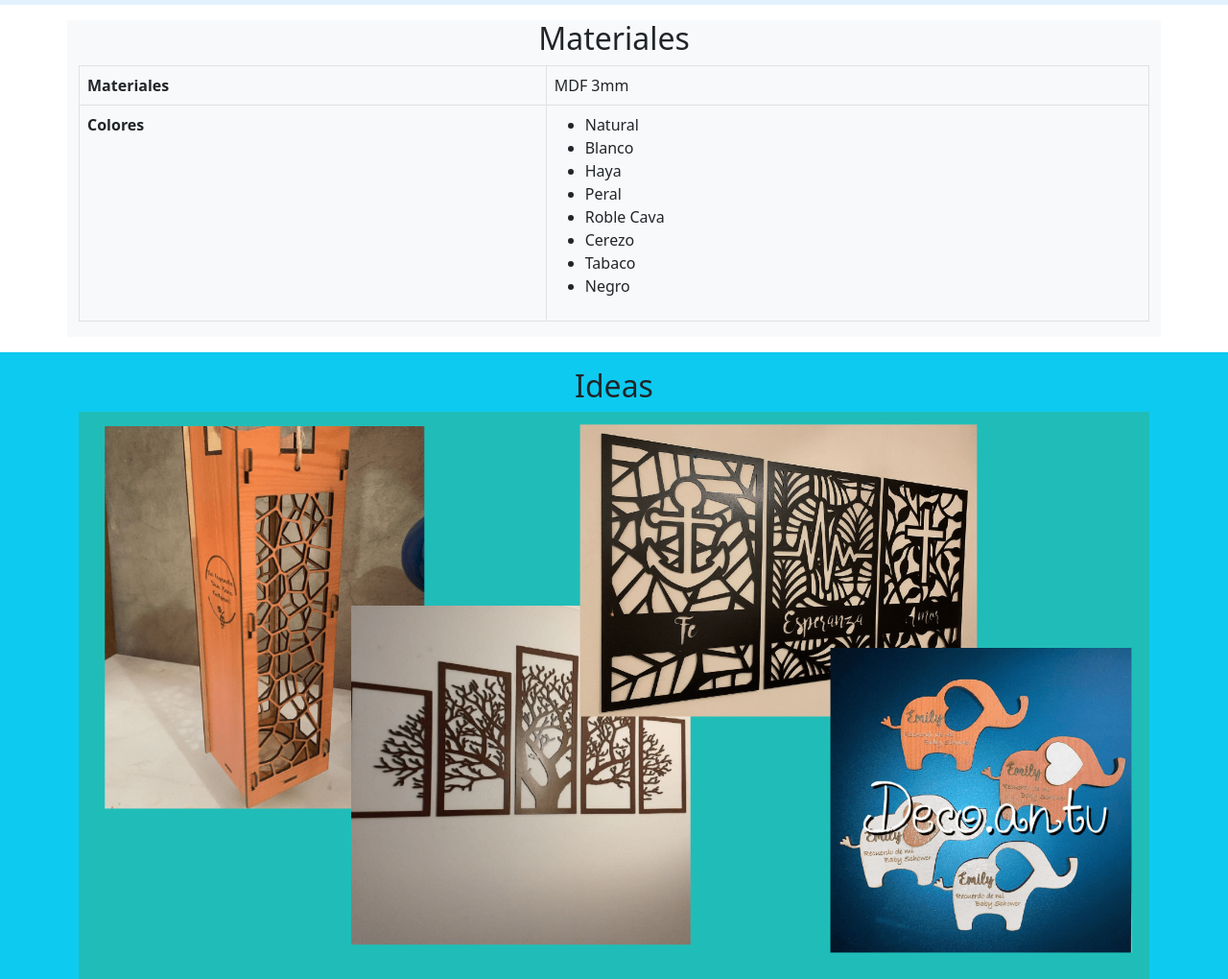
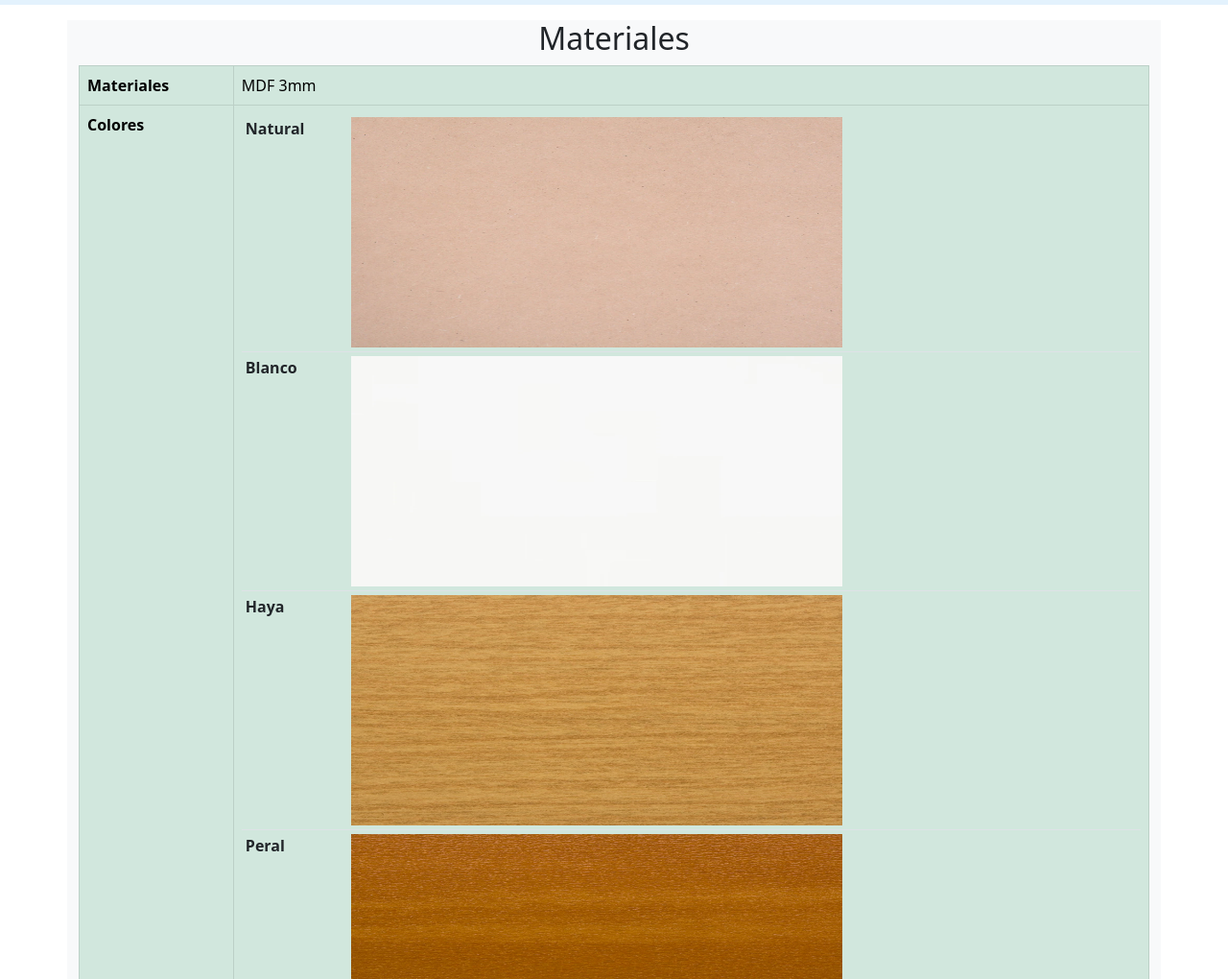
Before and after one commit to wachuleru/decoantu, a website: page ideas.html in a window 1280 px wide. Shown: the part 80-1100 px from the top of the page at 96% size. Drawn offline with nearby package versions, Linux system fonts and the light colour scheme.

Commit message:
Se modifica la tabla de ideas y agregan imagenes a colores"

```diff
--- a/ideas.html
+++ b/ideas.html
@@ -43,14 +43,14 @@
         <div class="row bg-light">
             <div class="col">
                 <h2 class="text-center">Materiales</h2>
-                <table class="table table-bordered table-responsive ">
+                <table class="table table-bordered table-responsive table-success" >
                     <tr>
                         <th class="thead-light">Materiales</th><td>MDF 3mm</td>
                     </tr>
                     <tr>
                         <th class="thead-light">Colores</th>
                         <td>
-                            <ul>
+                           <!--  <ul>
                                 <li>Natural</li>
                                 <li>Blanco</li>
                                 <li>Haya</li>
@@ -59,7 +59,30 @@
                                 <li>Cerezo</li>
                                 <li>Tabaco</li>
                                 <li>Negro</li>
-                            </ul>
+                            </ul> -->
+                            <table class="table table-sm" id="material">
+                                <tr>
+                                    <th class="thead-light">Natural</th><td><img src="./img/natural.webp" alt="" class="imgMaterial"></td>
+                                </tr>
+                                <tr>
+                                    <th class="thead-light">Blanco</th><td><img src="./img/blanco.webp" alt="" class="imgMaterial"></td>
+                                </tr>
+                                <tr>
+                                    <th class="thead-light">Haya</th><td><img src="./img/haya.webp" alt="" class="imgMaterial"></td>
+                                </tr>
+                                <tr>
+                                    <th class="thead-light">Peral</th><td><img src="./img/peral.webp" alt="" class="imgMaterial"></td>
+                                </tr>
+                                <tr>
+                                    <th class="thead-light">Roble</th><td><img src="./img/roble.webp" alt="" class="imgMaterial"></td>
+                                </tr>
+                                <tr>
+                                    <th class="thead-light">Cerezo</th><td><img src="./img/cerezo.webp" alt="" class="imgMaterial"></td>
+                                </tr>
+                                <tr>
+                                    <th class="thead-light">Negro</th><td><img src="./img/negro.webp" alt="" class="imgMaterial"></td>
+                                </tr>
+                            </table>
                         </td>
                     </tr>
                 </table>
--- a/scss/_content.scss
+++ b/scss/_content.scss
@@ -30,7 +30,12 @@ footer{
     }
 
 }
-
+#material{
+    .imgMaterial{
+        width: 40vw;
+        max-height: 30vh;
+    }
+}
 .contacto{
     .contacto--bg-contact{
         background: url(https://images.unsplash.com/uploads/1413222992504f1b734a6/1928e537?ixid=MnwxMjA3fDB8MHxwaG90by1wYWdlfHx8fGVufDB8fHx8&ixlib=rb-1.2.1&auto=format&fit=crop&w=1050&q=80) ;
@@ -97,6 +102,10 @@ footer{
     .destacado__img--maxSize{
         max-height: 300px;
     }
+    .card:hover{
+        transform: scale(1.01);
+        box-shadow: 10px 10px rgba(0, 0, 0,0.2);
+    }
 
 
 }
```
Also changed, not shown: css/main.css, img/blanco.webp (added), img/cerezo.webp (added), img/gris.png (added), img/haya.webp (added), img/large_colores.png (added), img/natural.webp (added), img/negro.webp (added), img/peral.webp (added), img/roble.webp (added).
